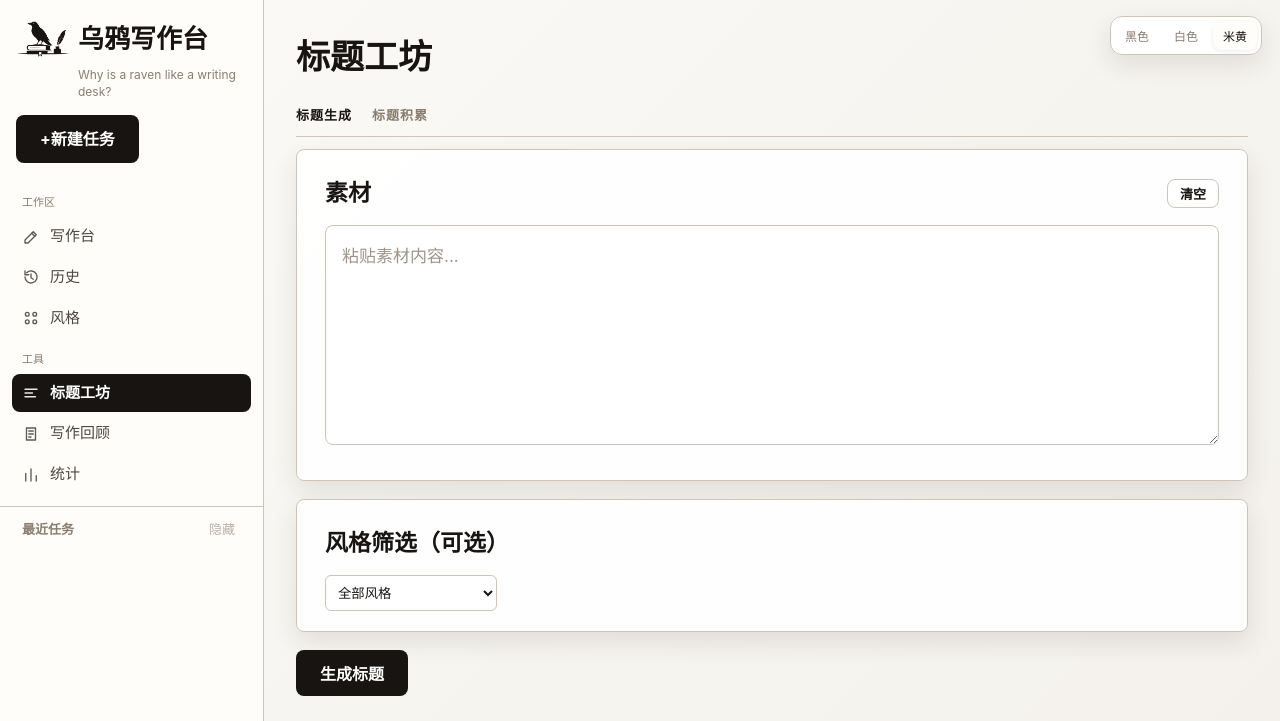
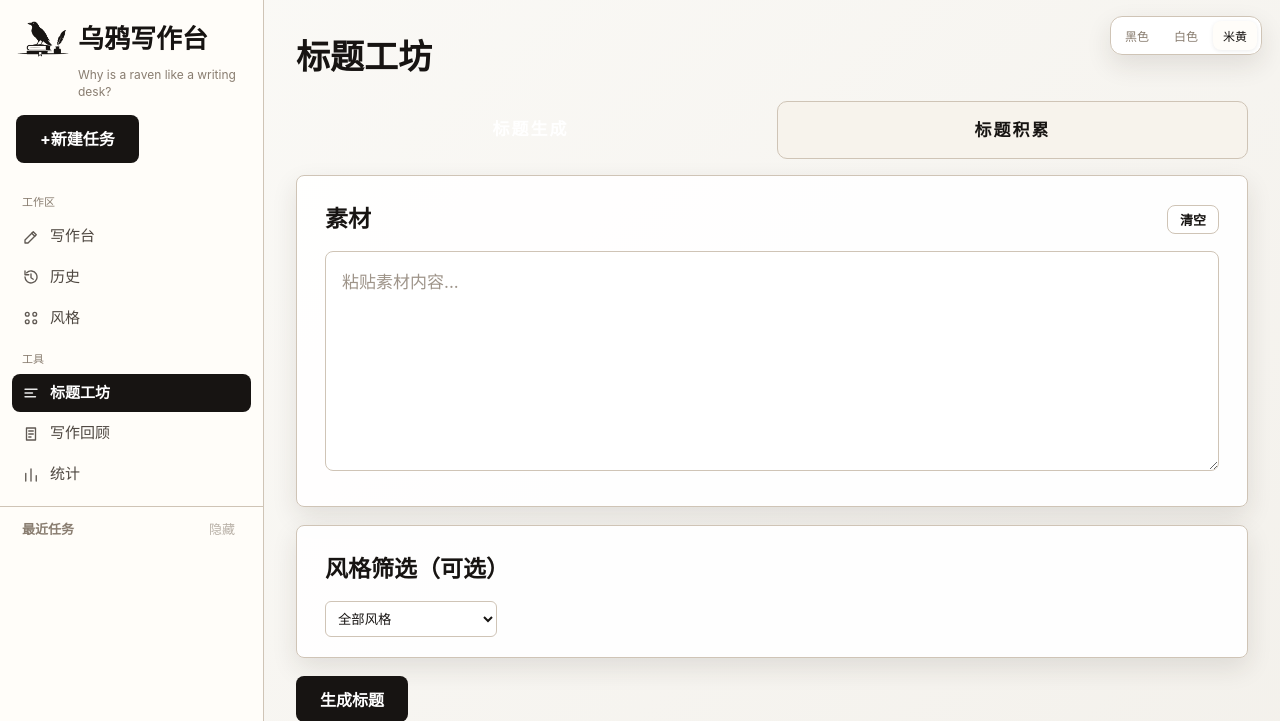
Before and after one commit to AiYuSherry/raven-writing, a Flask app: page /headline in a window 1280 px wide. Shown: the top 721 px of the page. Run offline with Flask 3, Linux system fonts and the light colour scheme; data comes from the database, SQL or seed files in the repository; data that the repository does not hold is empty.

Commit message:
标题工坊：导航改为双按钮样式，字体加大
Co-Authored-By: Claude Opus 4.6 <noreply@anthropic.com>

```diff
--- a/src/personal_writing/web/templates/headline.html
+++ b/src/personal_writing/web/templates/headline.html
@@ -1,9 +1,9 @@
 {% extends "base.html" %}
 {% block content %}
 <h1>标题工坊</h1>
-<div style="display:flex;gap:20px;margin:0 0 12px;padding-bottom:6px;border-bottom:1.2px solid var(--line);font-size:13px;font-weight:600;letter-spacing:1px;">
-    <a href="#section-generate" style="color:var(--ink);text-decoration:none;padding:4px 0;border-bottom:2px solid var(--theme);margin-bottom:-7px;">标题生成</a>
-    <a href="#section-accumulate" style="color:var(--muted);text-decoration:none;padding:4px 0;">标题积累</a>
+<div style="display:flex;gap:12px;margin:0 0 16px;">
+    <a href="#section-generate" style="flex:1;display:block;text-align:center;padding:14px 0;font-size:17px;font-weight:700;text-decoration:none;border-radius:10px;background:var(--theme);color:#fff;letter-spacing:2px;">标题生成</a>
+    <a href="#section-accumulate" style="flex:1;display:block;text-align:center;padding:14px 0;font-size:17px;font-weight:700;text-decoration:none;border-radius:10px;background:var(--surface-soft);color:var(--ink);letter-spacing:2px;border:1.2px solid var(--line);">标题积累</a>
 </div>
 <div id="section-generate"></div>
 <form method="POST">
```
